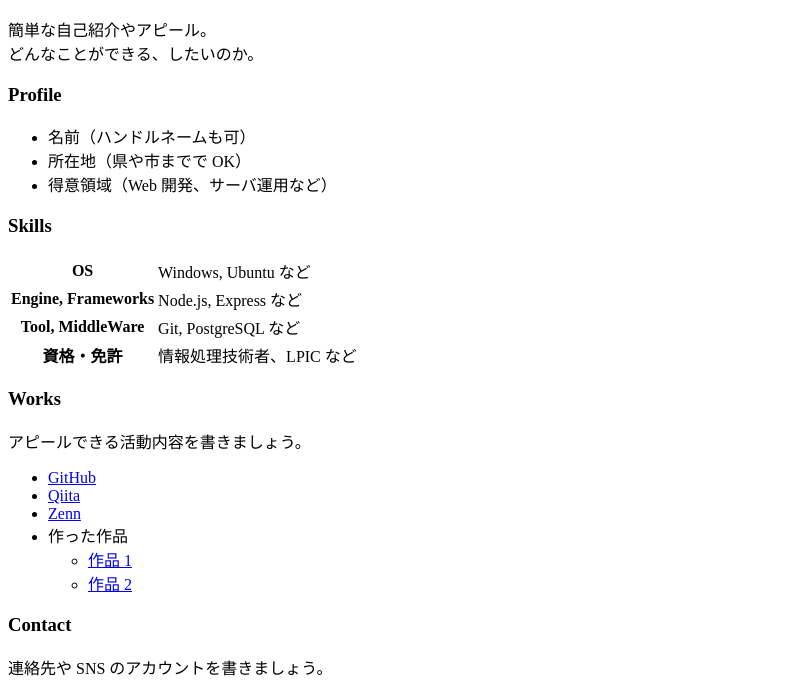
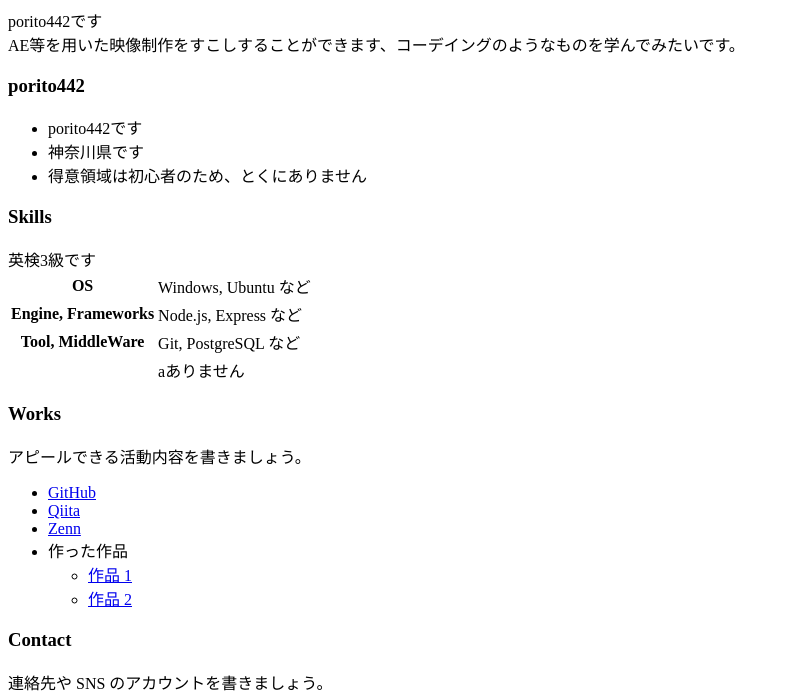
Before and after one commit to porito442/porito442.github.io, a plain HTML site: page index.html in a window 1280 px wide. Shown: the part 119-811 px from the top of the page, without its empty margins (0-790 px from the left). Drawn offline with Linux system fonts and the light colour scheme.

Commit message:
ポートフォリオに必要な情報を追加

```diff
--- a/index.html
+++ b/index.html
@@ -6,19 +6,19 @@
     <title>ハンドルネームのポートフォリオ</title>
   </head>
   <body>
-    <h1>ハンドルネーム</h1>
+    <h1>porito442</h1>
   </body>
     <h2>About</h2>
     <p>
-      簡単な自己紹介やアピール。<br>
-      どんなことができる、したいのか。
+      porito442です<br>
+      AE等を用いた映像制作をすこしすることができます、コーデイングのようなものを学んでみたいです。
     </p>
 
-    <h3>Profile</h3>
+    <h3>porito442</h3>
     <ul>
-      <li>名前（ハンドルネームも可）</li>
-      <li>所在地（県や市までで OK）</li>
-      <li>得意領域（Web 開発、サーバ運用など）</li>
+      <li>porito442です</li>
+      <li>神奈川県です</li>
+      <li>得意領域は初心者のため、とくにありません</li>
     </ul>
 
     <h3>Skills</h3>
@@ -36,8 +36,8 @@
         <td>Git, PostgreSQL など</td>
       </tr>
       <tr>
-        <th>資格・免許</th>
-        <td>情報処理技術者、LPIC など</td>
+        <th></th>英検3級です</th>
+        <td>aありません</td>
       </tr>
     </table>
 
@@ -72,7 +72,7 @@
         <td><a href="https://dwango.co.jp/">株式会社ドワンゴ</a> 入社</td>
       </tr>
       <tr>
-        <th>2018 年</th>
+        <th>2024 年</th>
         <td>学校法人角川ドワンゴ学園 <a href="https://nnn.ed.jp/">N高等学校</a> 卒業</td>
       </tr>
       <tr>
```
